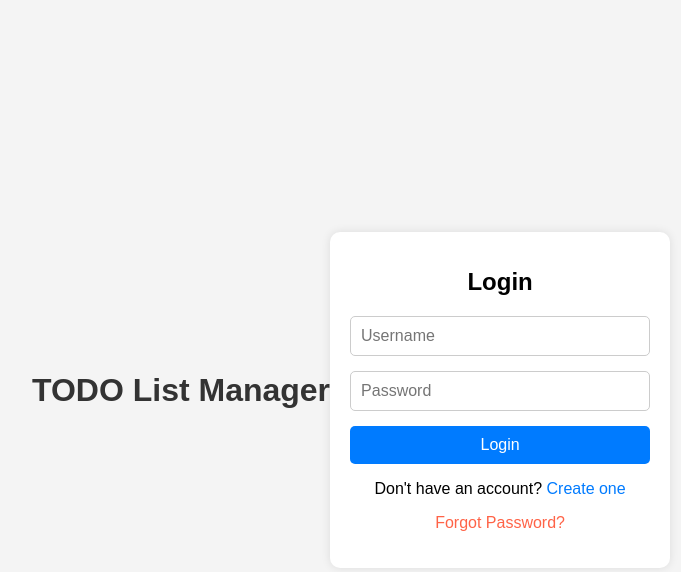
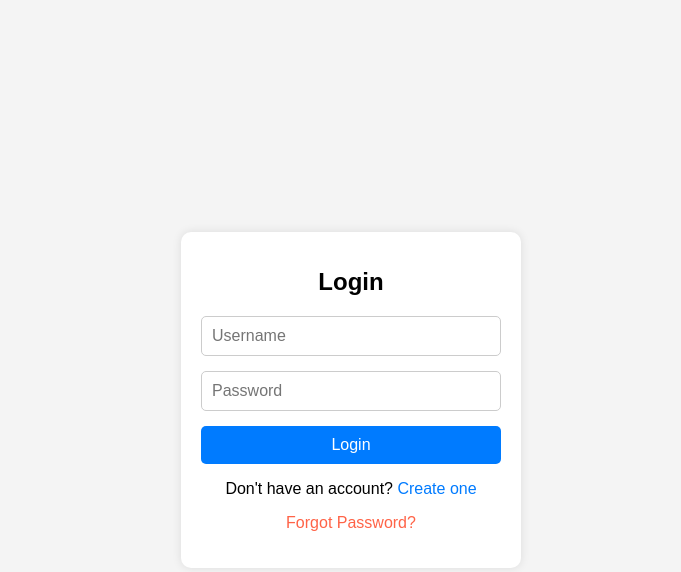
Before and after one commit to RO-HIT17/Flask_TODO_V3, a Flask app: page / in a window 1280 px wide. Shown: the top 572 px of the page, without its empty margins (289-970 px from the left). Run offline with Flask 3, Linux system fonts and the light colour scheme.

Commit message:
reverted to working flow

```diff
--- a/static/login.css
+++ b/static/login.css
@@ -10,10 +10,10 @@ body {
 
 header {
     text-align: center;
-    margin-bottom: 20px;
+    margin-bottom: 1px;
 }
 
-header h1 {
+header .h1 {
     color: #333;
 }
 
--- a/templates/login.html
+++ b/templates/login.html
@@ -8,11 +8,11 @@
 </head>
 <body>
 
-    <header>
-        <h1>TODO List Manager</h1>
-    </header>
+
 
     <div class="login-container">
+        <!--<header><h1>TODO List Manager</h1></header>-->
+
         <h1>Login</h1>
 
         {% if error_message %}
```
